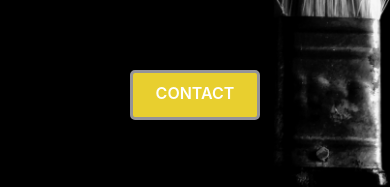
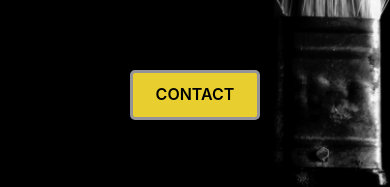
Before and after one commit to paulg44/AMH-Decorators, a React (Create React App) app in the folder client/: page / in a window 390 px wide. Shown: the part 376-563 px from the top of the page. Built offline with nearby package versions, Linux system fonts and the light colour scheme.

Commit message:
change color of button text on mobile

```diff
--- a/client/src/assets/css/home.css
+++ b/client/src/assets/css/home.css
@@ -39,7 +39,7 @@
     margin-left: 20%;
     height: 50px;
     width: 130px;
-    line-height: 40px;
+    line-height: 42px;
     overflow: hidden;
     transition: all 0.3s ease;
 
@@ -148,6 +148,10 @@
       margin: 100px 0;
       background-color: var(--bright-color);
       color: var(--dark-color);
+
+      span {
+        color: var(--dark-color);
+      }
     }
 
     &:active {
```
